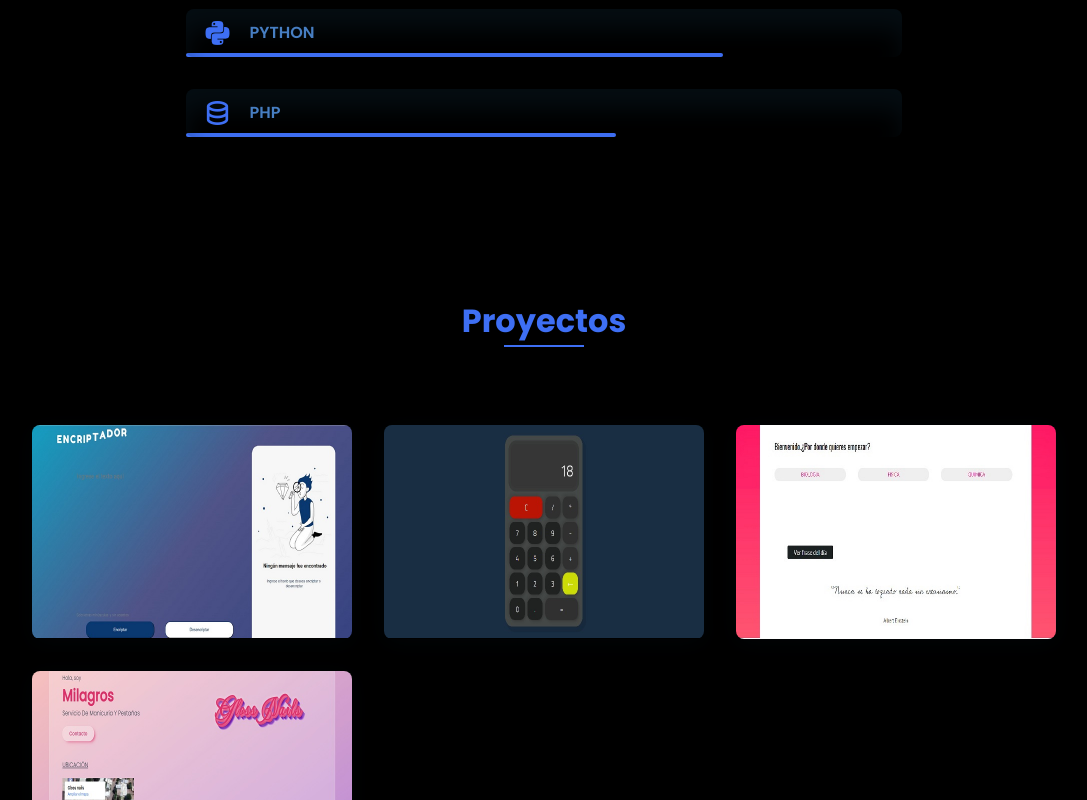
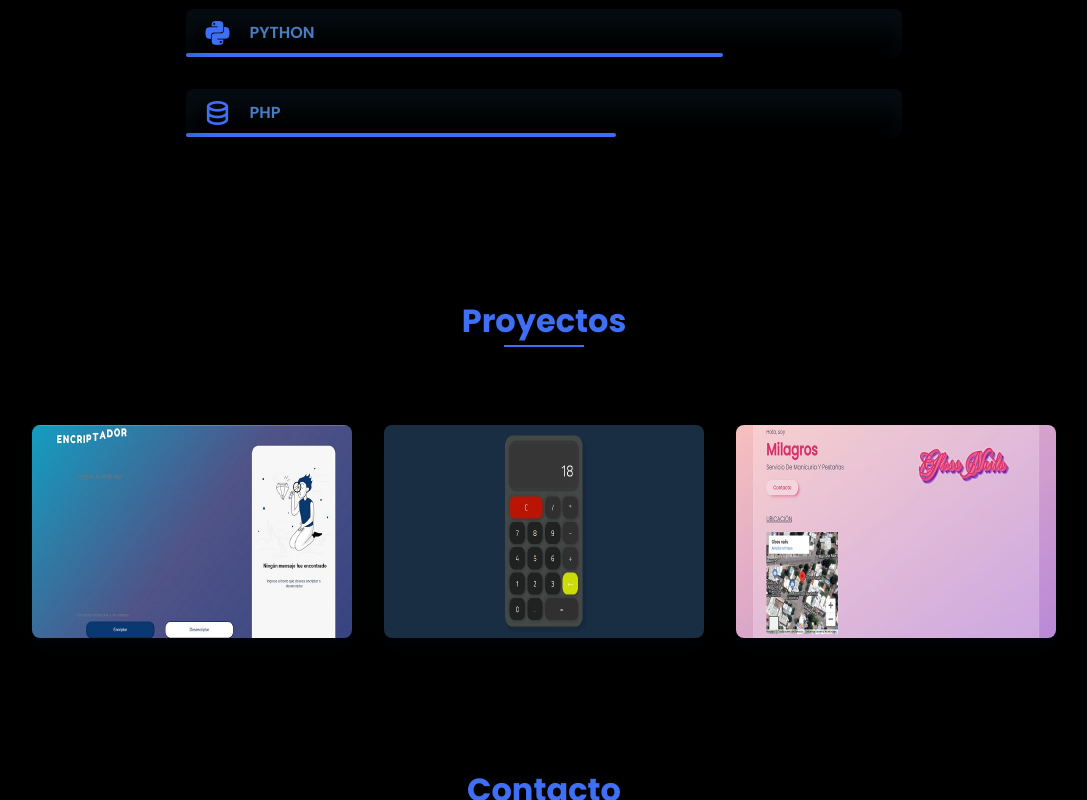
Before and after one commit to Maxi-Max10/Maxi-Max10.github.io, a plain HTML site: page index.html in a window 1280 px wide. Shown: the part 2000-2800 px from the top of the page, without its empty margins (96-1183 px from the left). Drawn offline with nearby package versions, Linux system fonts and the light colour scheme.

Commit message:
Update index.html

```diff
--- a/index.html
+++ b/index.html
@@ -208,9 +208,6 @@
                 <a  href="https://maxi-max10.github.io/Calculator/" class="work__img" target="_blank">
                     <img src="assets/img/calculadora.jpg" alt="">
                 </a>
-                <a href="https://maxi-max10.github.io/Universidad/" class="work__img" target="_blank">
-                    <img src="assets/img/uni1.jpg" alt="">
-                </a>
 
                 <a href="https://codewebm.github.io/Nails/" class="work__img" target="_blank">
                     <img src="assets/img/gloss.jpg" alt="">
```
